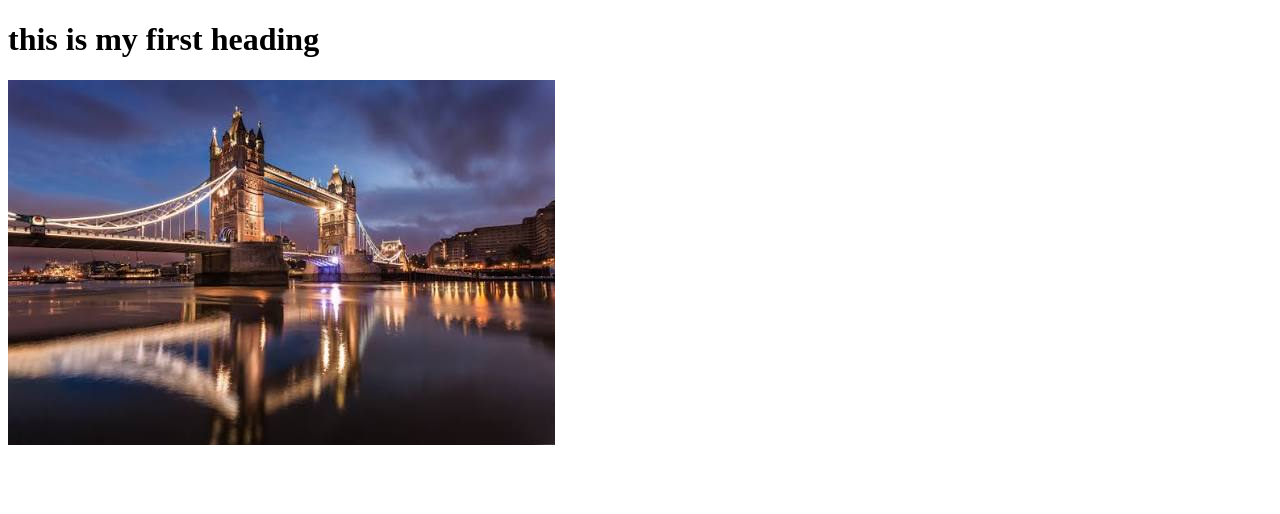
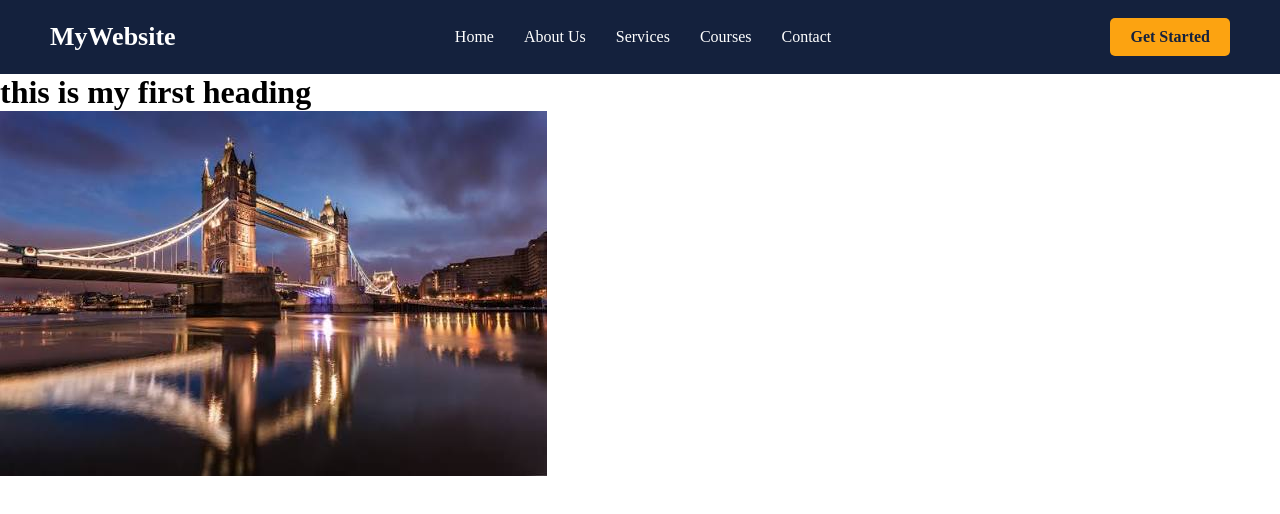
Before and after one commit to aradhana4feb/git-version, a plain HTML site: page index.html in a window 1280 px wide. Drawn offline with Linux system fonts and the light colour scheme.

Commit message:
this is a two  version

```diff
--- a/index.html
+++ b/index.html
@@ -4,8 +4,77 @@
     <meta charset="UTF-8">
     <meta name="viewport" content="width=device-width, initial-scale=1.0">
     <title>Document</title>
+    <style>
+
+* {
+    margin: 0;
+    padding: 0;
+    box-sizing: border-box;
+}
+
+.navbar {
+    display: flex;
+    justify-content: space-between;
+    align-items: center;
+    background-color: #14213d;
+    padding: 18px 50px;
+}
+
+.logo {
+    color: white;
+    font-size: 26px;
+    font-weight: bold;
+}
+
+.nav-links {
+    display: flex;
+    list-style: none;
+    gap: 30px;
+}
+
+.nav-links a {
+    color: white;
+    text-decoration: none;
+    font-size: 16px;
+    transition: 0.3s;
+}
+
+.nav-links a:hover {
+    color: #fca311;
+}
+
+.nav-btn {
+    background-color: #fca311;
+    color: #14213d;
+    padding: 10px 20px;
+    text-decoration: none;
+    border-radius: 5px;
+    font-weight: bold;
+}
+
+.nav-btn:hover {
+    background-color: white;
+}
+
+
+    </style>
 </head>
 <body>
+
+<nav class="navbar">
+    <div class="logo">MyWebsite</div>
+
+    <ul class="nav-links">
+        <li><a href="#">Home</a></li>
+        <li><a href="#">About Us</a></li>
+        <li><a href="#">Services</a></li>
+        <li><a href="#">Courses</a></li>
+        <li><a href="#">Contact</a></li>
+    </ul>
+
+    <a href="#" class="nav-btn">Get Started</a>
+</nav>
+
     <h1> this is my first heading</h1>
     <img src=london.JFIF>
 
```
